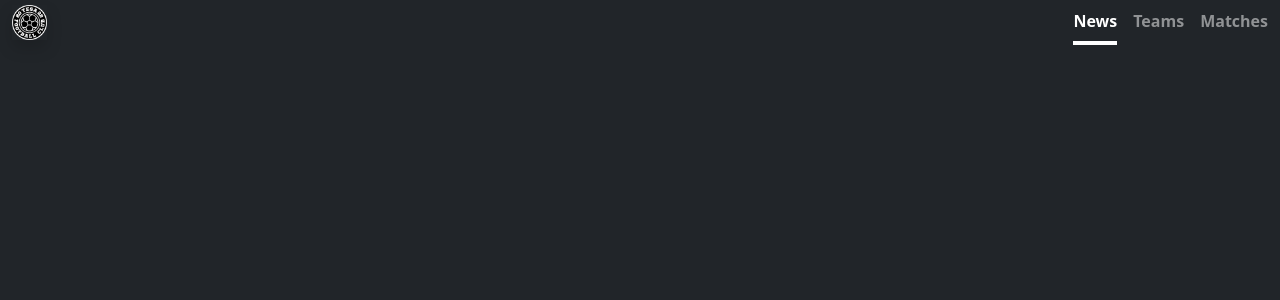
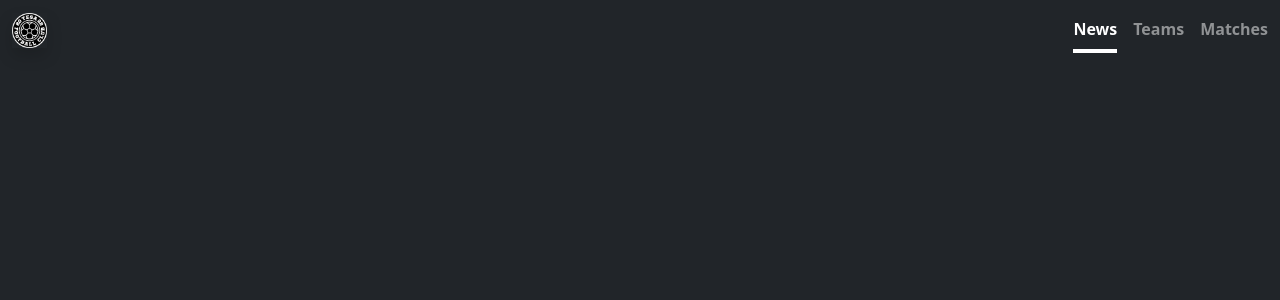
Before and after one commit to tesafc/tesafc.github.io, a Jekyll site: the page built from index.html, in a window 1280 px wide. Shown: the top 300 px of the page. Built offline with Jekyll 4.4.1, drawn with Linux system fonts in a browser that asks for light colours.

Commit message:
Update default.html

```diff
--- a/_layouts/default.html
+++ b/_layouts/default.html
@@ -22,7 +22,7 @@
   </head>
   <body class="text-bg-dark">
     <div class="container-fluid text-bg-dark">
-      <header class="navbar mx-auto py-0">
+      <header class="navbar mx-auto">
         <a class="navbar-brand" href="{{ site.baseurl }}">
           <img src="{{ '/assets/img/logo-1_v2.png' | relative_url }}" width="35" height="35" class="shadow">
         </a>
```
